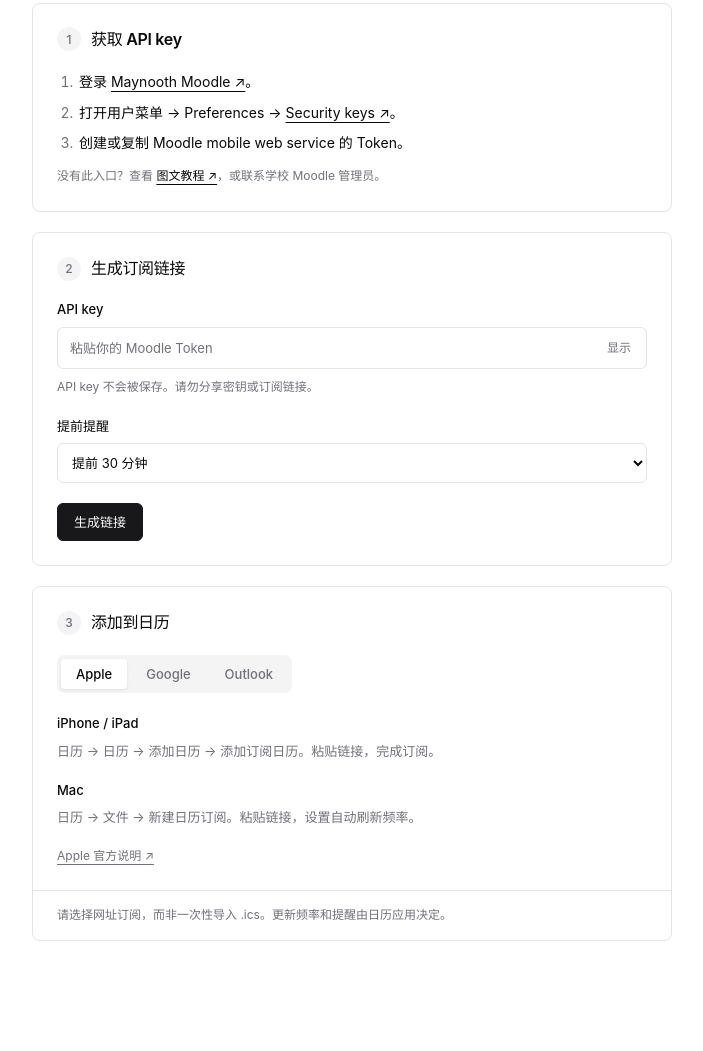
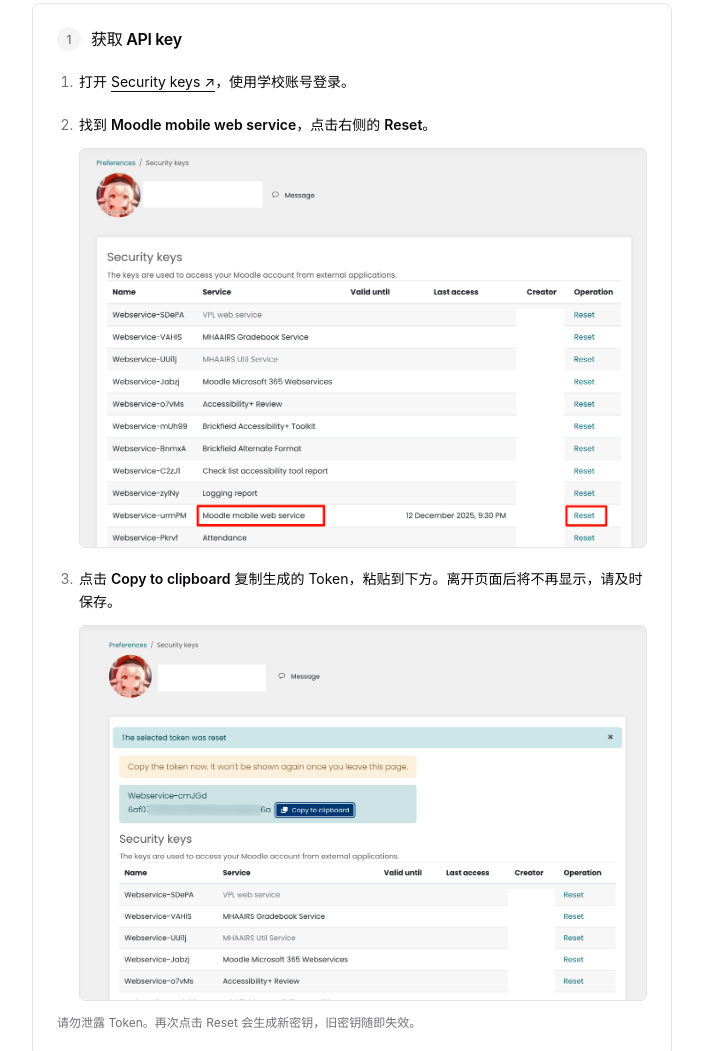
Before and after one commit to Seeridia/maynooth-moodle-ics, a website: page public/index.html in a window 1280 px wide. Shown: the part 216-1267 px from the top of the page, without its empty margins (288-991 px from the left). Before the commit the page ends 1221 px from the top, so only its background shows below. Drawn offline with Linux system fonts and the light colour scheme.

Commit message:
docs: add illustrated Moodle token setup guide

```diff
--- a/public/assets/site.css
+++ b/public/assets/site.css
@@ -41,6 +41,10 @@
 .instructions { margin: 0; padding-left: 20px; display: flex; flex-direction: column; gap: 8px; }
 .instructions li { padding-left: 2px; }
 .instructions li::marker { color: var(--muted-foreground); }
+.token-tutorial { gap: 20px; }
+.token-tutorial strong { font-weight: 600; }
+.tutorial-image { display: block; margin-top: 12px; border: 1px solid var(--border); border-radius: 6px; overflow: hidden; }
+.tutorial-image img { display: block; width: 100%; height: auto; }
 .help { color: var(--muted-foreground); font-size: 12px; line-height: 1.7; margin-top: 12px; overflow-wrap: anywhere; }
 .help a { color: var(--foreground); }
 .field-group { display: flex; flex-direction: column; gap: 20px; }
@@ -72,7 +76,6 @@
 .import-panel p { color: var(--muted-foreground); font-size: 13px; line-height: 1.8; }
 .import-panel h3:not(:first-child) { margin-top: 16px; }
 .reference-link { display: inline-block; margin-top: 16px; color: var(--muted-foreground); font-size: 12px; }
-.card-footer { border-top: 1px solid var(--border); padding: 14px 24px; color: var(--muted-foreground); font-size: 12px; line-height: 1.7; }
 .skip-link { position: fixed; top: 8px; left: 8px; transform: translateY(-150%); padding: 8px 14px; background: var(--primary); color: var(--primary-foreground); border-radius: 6px; }
 .skip-link:focus { transform: none; }
 @media (max-width: 600px) {
@@ -82,7 +85,6 @@
   .intro p { font-size: 13px; }
   .card-header { padding: 20px 20px 0; }
   .card-content { padding: 17px 20px 20px; }
-  .card-footer { padding: 14px 20px; }
   input, select { font-size: 16px; }
   .calendar-tabs { width: 100%; }
   .calendar-tabs button { flex: 1; padding-inline: 10px; }
--- a/public/index.html
+++ b/public/index.html
@@ -27,12 +27,22 @@
     <section class="card" id="get-key" aria-labelledby="key-title">
       <div class="card-header"><span class="step">1</span><h2 id="key-title">获取 API key</h2></div>
       <div class="card-content">
-        <ol class="instructions">
-          <li>登录 <a href="https://moodle.maynoothuniversity.ie/" target="_blank" rel="noopener noreferrer">Maynooth Moodle ↗</a>。</li>
-          <li>打开用户菜单 → Preferences → <a href="https://moodle.maynoothuniversity.ie/user/managetoken.php" target="_blank" rel="noopener noreferrer">Security keys ↗</a>。</li>
-          <li>创建或复制 Moodle mobile web service 的 Token。</li>
+        <ol class="instructions token-tutorial">
+          <li>打开 <a href="https://moodle.maynoothuniversity.ie/user/managetoken.php" target="_blank" rel="noopener noreferrer">Security keys ↗</a>，使用学校账号登录。</li>
+          <li>
+            <p>找到 <strong>Moodle mobile web service</strong>，点击右侧的 <strong>Reset</strong>。</p>
+            <a class="tutorial-image" href="/assets/tutorial/reset-token.webp" target="_blank" rel="noopener noreferrer" aria-label="查看大图：Moodle mobile web service 的 Reset 按钮">
+              <img src="/assets/tutorial/reset-token.webp" width="2560" height="1802" loading="lazy" decoding="async" alt="Security keys 页面，红框标出了 Moodle mobile web service 这一行右侧的 Reset 按钮。">
+            </a>
+          </li>
+          <li>
+            <p>点击 <strong>Copy to clipboard</strong> 复制生成的 Token，粘贴到下方。离开页面后将不再显示，请及时保存。</p>
+            <a class="tutorial-image" href="/assets/tutorial/copy-token.webp" target="_blank" rel="noopener noreferrer" aria-label="查看大图：复制新生成的 Moodle Token">
+              <img src="/assets/tutorial/copy-token.webp" width="2652" height="1750" loading="lazy" decoding="async" alt="Reset 后的页面显示新 Token 和 Copy to clipboard 按钮，截图中的密钥已打码。">
+            </a>
+          </li>
         </ol>
-        <p class="help">没有此入口？查看 <a href="https://www.yuque.com/seeridia/wzmvi5/dll14c8qdo4orwi4?singleDoc" target="_blank" rel="noopener noreferrer">图文教程 ↗</a>，或联系学校 Moodle 管理员。</p>
+        <p class="help">请勿泄露 Token。再次点击 Reset 会生成新密钥，旧密钥随即失效。</p>
       </div>
     </section>
 
@@ -89,7 +99,6 @@
           <a class="reference-link" href="https://support.microsoft.com/en-us/office/import-or-subscribe-to-a-calendar-in-outlook-com-or-outlook-on-the-web-cff1429c-5af6-41ec-a5b4-74f2c278e98c" target="_blank" rel="noopener noreferrer">Outlook 官方说明 ↗</a>
         </div>
       </div>
-      <div class="card-footer">请选择网址订阅，而非一次性导入 .ics。更新频率和提醒由日历应用决定。</div>
     </section>
   </main>
 </body>
```
Also changed, not shown: public/assets/tutorial/copy-token.webp (added), public/assets/tutorial/reset-token.webp (added).
